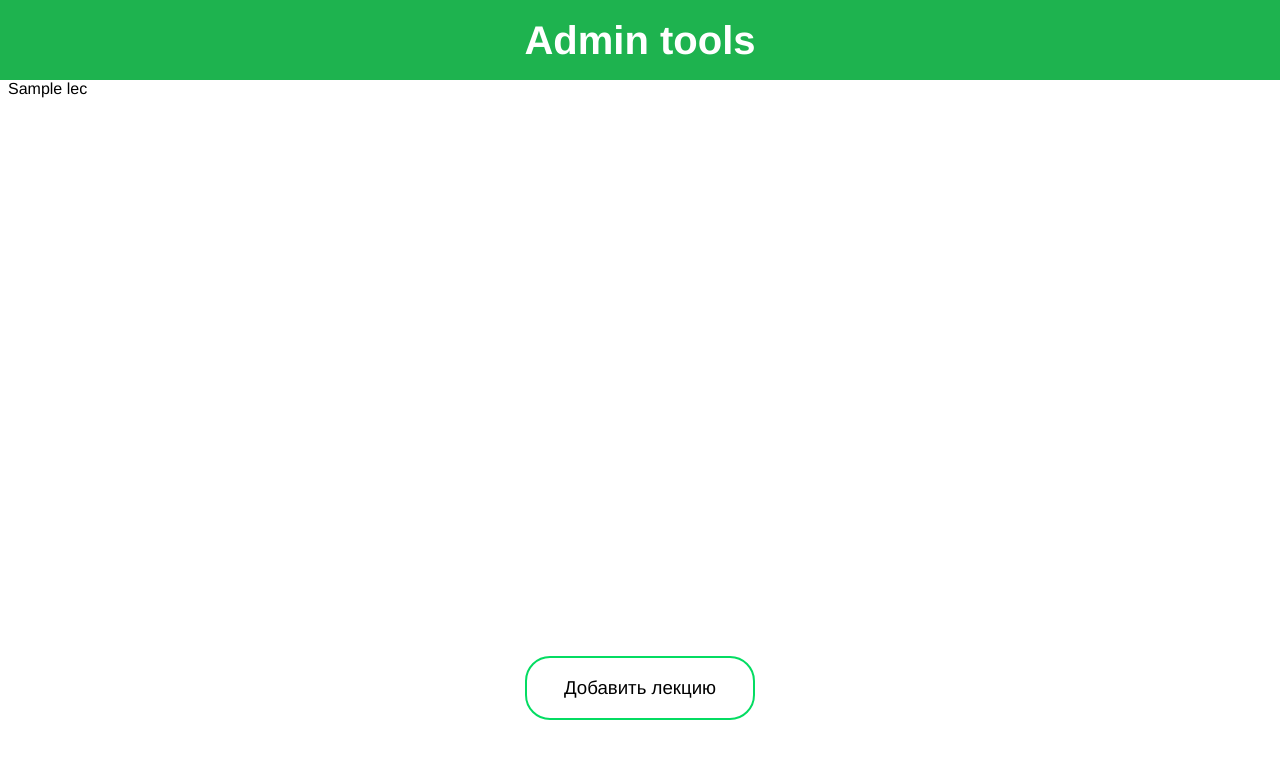
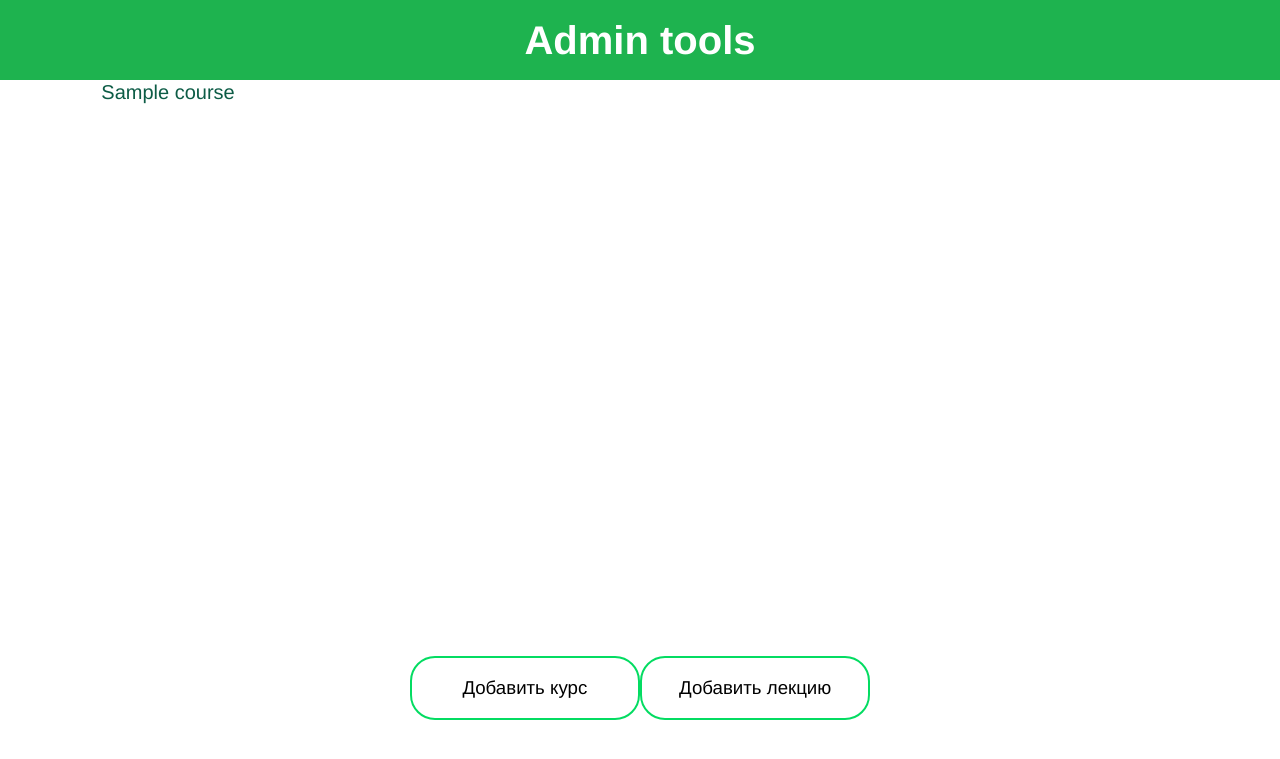
Before and after one commit to Crafty-Coders/MIREA-hack-10-22-backend, a Flask app: template templates/adminTools.html in a window 1280 px wide. Shown: the top 759 px of the page. Run offline with Flask 2, Linux system fonts and the light colour scheme; the template is opened without the code that fills it: most values are stand-ins (such as "Sample title", 1, 10 or a date in 2020); parts of the project's set-up code (start-up, migrations or seed data) failed here and were passed over.

Commit message:
new button with actions added

```diff
--- a/static/styles/adminTools.css
+++ b/static/styles/adminTools.css
@@ -1,5 +1,5 @@
-*{
-    font-family: 'helvetica';
+* {
+    font-family: 'helvetica', sans-serif;
 }
 
 body {
@@ -24,25 +24,38 @@ body {
     margin: auto;
 }
 
-.lecture-list{
+.course-list {
     display: flex;
     flex-direction: column;
     height: 20rem;
     width: 40rem;
 }
 
+
+.courseBtn {
+    border: none;
+    font-size: 20px;
+    color: rgb(13, 92, 70);
+    background-color: transparent;
+    width: 20rem;
+}
+
 .lecture {
     font-size: 17pt;
     color: black;
 }
+
+.btnRow {
+    display: flex;
+    flex-direction: row;
+    margin: 16rem auto auto;
+}
+
 .addLectureTxt {
     font-size: 14pt;
 }
 
 .addLectureBtn {
-    margin: auto;
-    margin-top: 16rem;
-    border-radius: 15px;
     width: 18vw;
     height: 8vh;
     border-radius: 25px;
@@ -50,7 +63,8 @@ body {
     border: 2px solid rgb(4, 220, 98);
     transition: .2s ease-in-out;
 }
-    .addLectureBtn:hover {
-        background: rgb(4, 220, 98);
-        color: #fff;
-    }
+
+.addLectureBtn:hover {
+    background: rgb(4, 220, 98);
+    color: white;
+}
--- a/templates/adminTools.html
+++ b/templates/adminTools.html
@@ -11,15 +11,23 @@
         </h3>
     </div>
 
-    <div class="lecture-list">
-        {% for lec in lectures %}
-        {{lec.title}}
+    <div class="course-list">
+        {% for course in coursesList %}
+        <button class="courseBtn" onclick="showLectures()">{{course.title}}</button>
         {% endfor %}
     </div>
-    <button class="addLectureBtn">
-        <div class="addLectureTxt">
-            Добавить лекцию
-        </div>
-    </button>
+
+    <div class="btnRow">
+        <button class="addLectureBtn" onclick="addCourse()">
+            <div class="addLectureTxt">
+                Добавить курс
+            </div>
+        </button>
+        <button class="addLectureBtn" onclick="addLecture()">
+            <div class="addLectureTxt">
+                Добавить лекцию
+            </div>
+        </button>
+    </div>
 
 </body>
```
